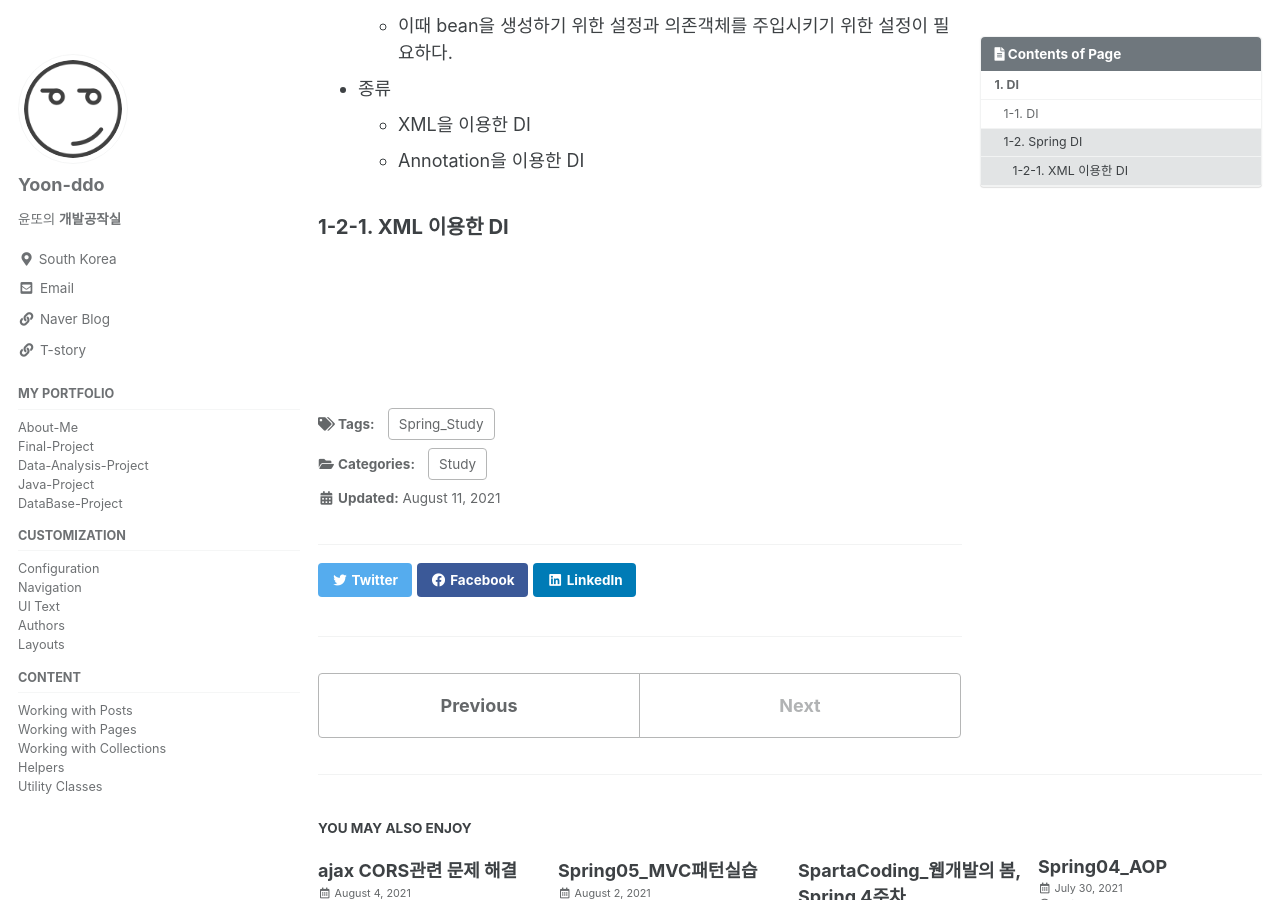
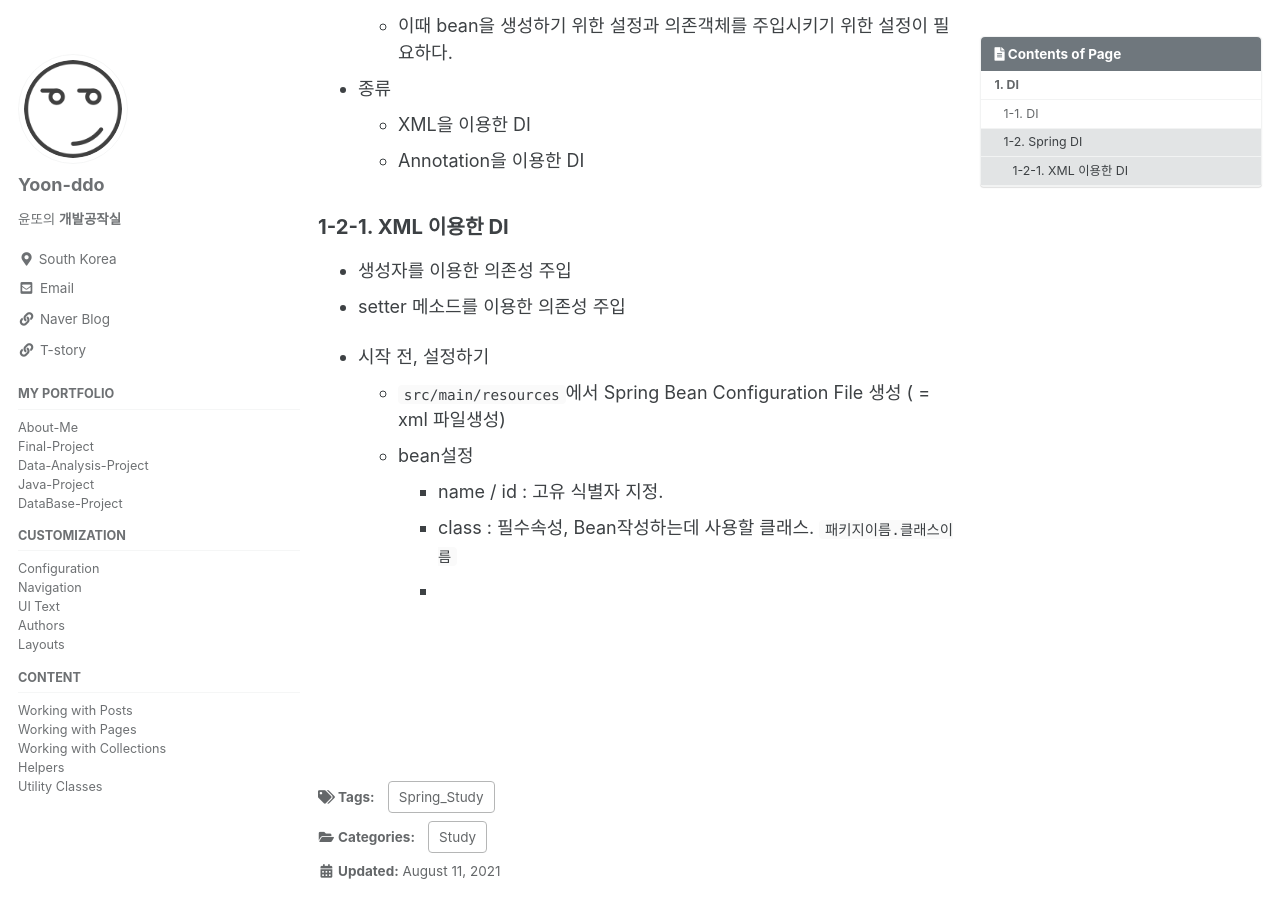
Before and after one commit to Yoon-ddo/Yoon-ddo.github.io, a Jekyll site: the page built from _posts/2021-08-11-Spring06_복습.md, in a window 1280 px wide and 900 px high, scrolled down 1391 px. Built offline with Jekyll 4.4.1, drawn with Linux system fonts in a browser that asks for light colours; cached includes are drawn as plain includes.

Commit message:
Update 2021-08-11-Spring06_복습.md

```diff
--- a/_posts/2021-08-11-Spring06_복습.md
+++ b/_posts/2021-08-11-Spring06_복습.md
@@ -44,7 +44,15 @@ tags:
 
 
 ### 1-2-1. XML 이용한 DI
+* 생성자를 이용한 의존성 주입
+* setter 메소드를 이용한 의존성 주입
 
+* 시작 전, 설정하기
+  - `src/main/resources`에서 Spring Bean Configuration File 생성 ( = xml 파일생성)
+  - bean설정
+    + name / id : 고유 식별자 지정.
+    + class : 필수속성, Bean작성하는데 사용할 클래스. `패키지이름.클래스이름`
+    +
 
 
 
```
